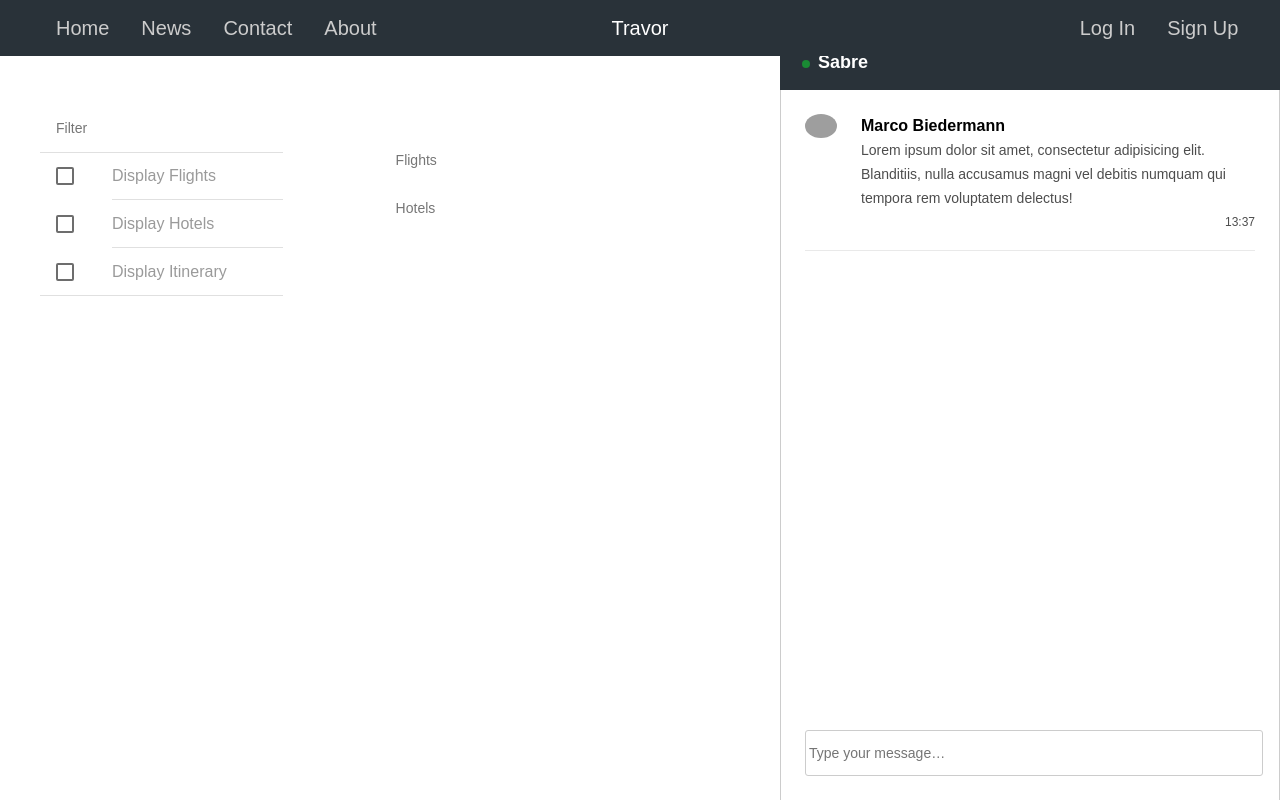
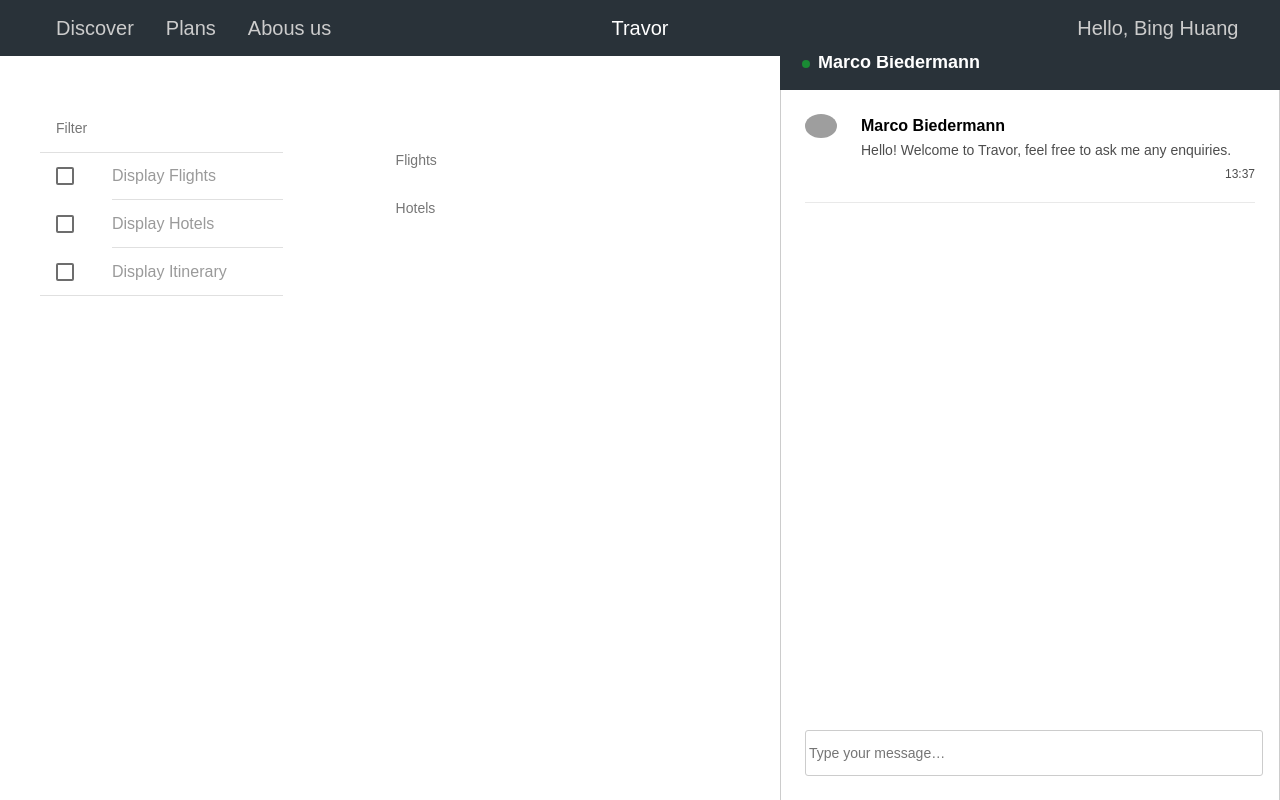
Before and after one commit to BingHuang-Chin/SabreHackathon, a website: page public/index.html in a window 1280 px wide. Drawn offline with nearby package versions, Linux system fonts and the light colour scheme; no server answers; grey boxes are pictures that could not be loaded.

Commit message:
Updated Nav Bar and Chat Box Intro

```diff
--- a/public/home.html
+++ b/public/home.html
@@ -8,9 +8,6 @@
 			<div class="right"></div>
 		</div>
 	</div>
-
-
-
 
 
 	<!-- Side Panels -->
@@ -204,7 +201,7 @@
 
 							<h5>Marco Biedermann</h5>
 
-							<p>Lorem ipsum dolor sit amet, consectetur adipisicing elit. Blanditiis, nulla accusamus magni vel debitis numquam qui tempora rem voluptatem delectus!</p>
+							<p>Hello! Welcome to Travor, feel free to ask me any enquiries.</p>
 
 							<span class="chat-time">13:37</span>
 						</div>
--- a/public/index.html
+++ b/public/index.html
@@ -24,15 +24,13 @@
 				<div class="navbar">
 					<div class="navbar-inner">
 						<ul>
-							<li><a href="#home">Home</a></li>
-							<li><a href="#news">News</a></li>
-							<li><a href="#contact">Contact</a></li>
-							<li><a href="#about">About</a></li>
+							<li><a href="#home">Discover</a></li>
+							<li><a href="#news">Plans</a></li>
+							<li><a href="#contact">Abous us</a></li>
 						</ul>
 						<span id="title">Travor</span>
 						<ul id="log-in">
-							<li><a href="#logIn">Log In</a></li>
-							<li><a href="#signUp">Sign Up</a></li>
+							<li><a href="#logIn">Hello, Bing Huang</a></li>
 						</ul>
 					</div>
 				</div>
--- a/public/js/app.js
+++ b/public/js/app.js
@@ -42,7 +42,7 @@ var $$ = Dom7;
 
     app.controller('HomeController', function($scope, FirebaseService, BotService, UserService, FlightService, HotelService) {
         $scope.pageTitle = 'Sabre';
-        $scope.botName = 'Sabre';
+        $scope.botName = 'Marco Biedermann';
         $scope.flightDetails = FlightService.myFlight;
         $scope.hotelDetails = HotelService.myHotel;
         $scope.getFlights = FlightService.getFlights;
```
